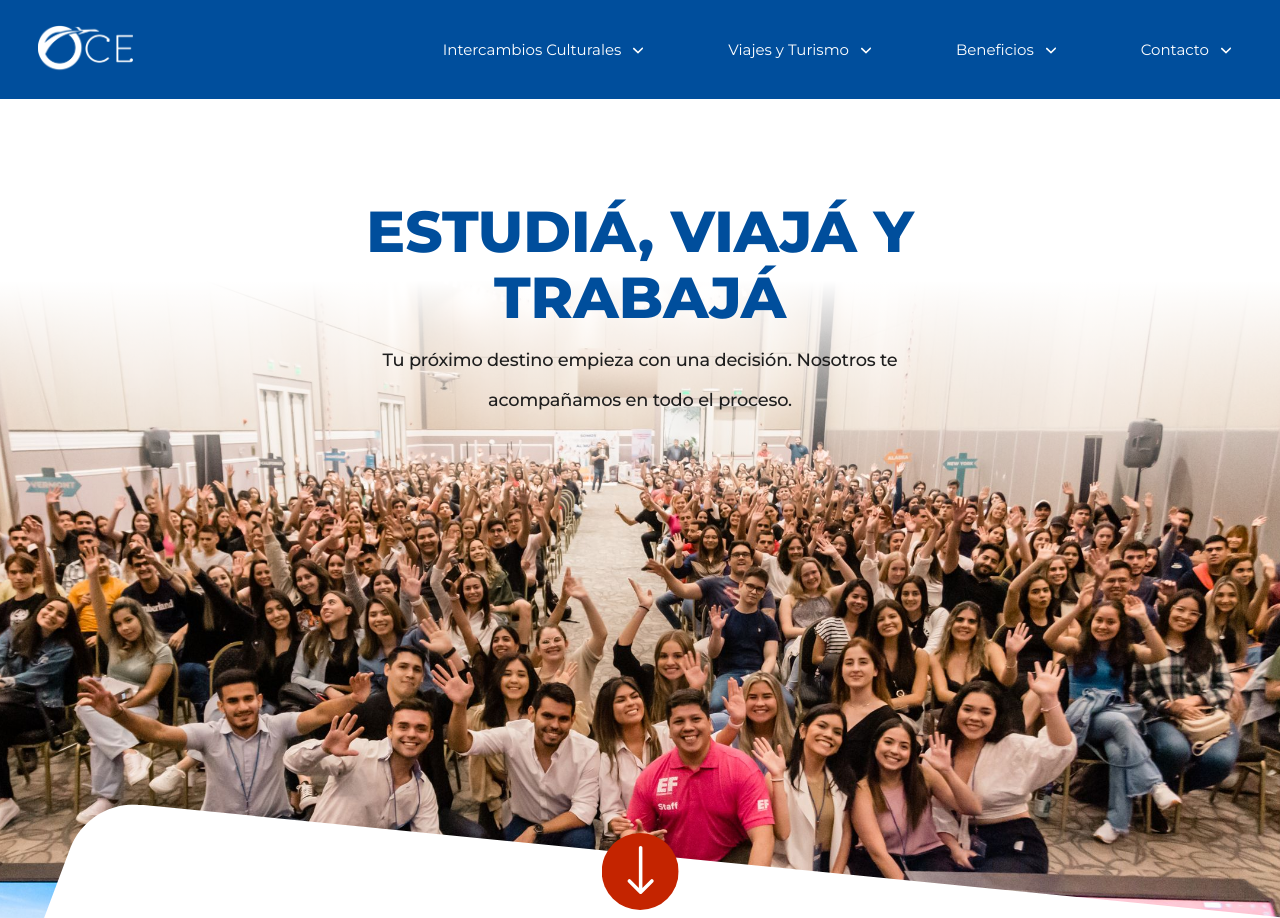
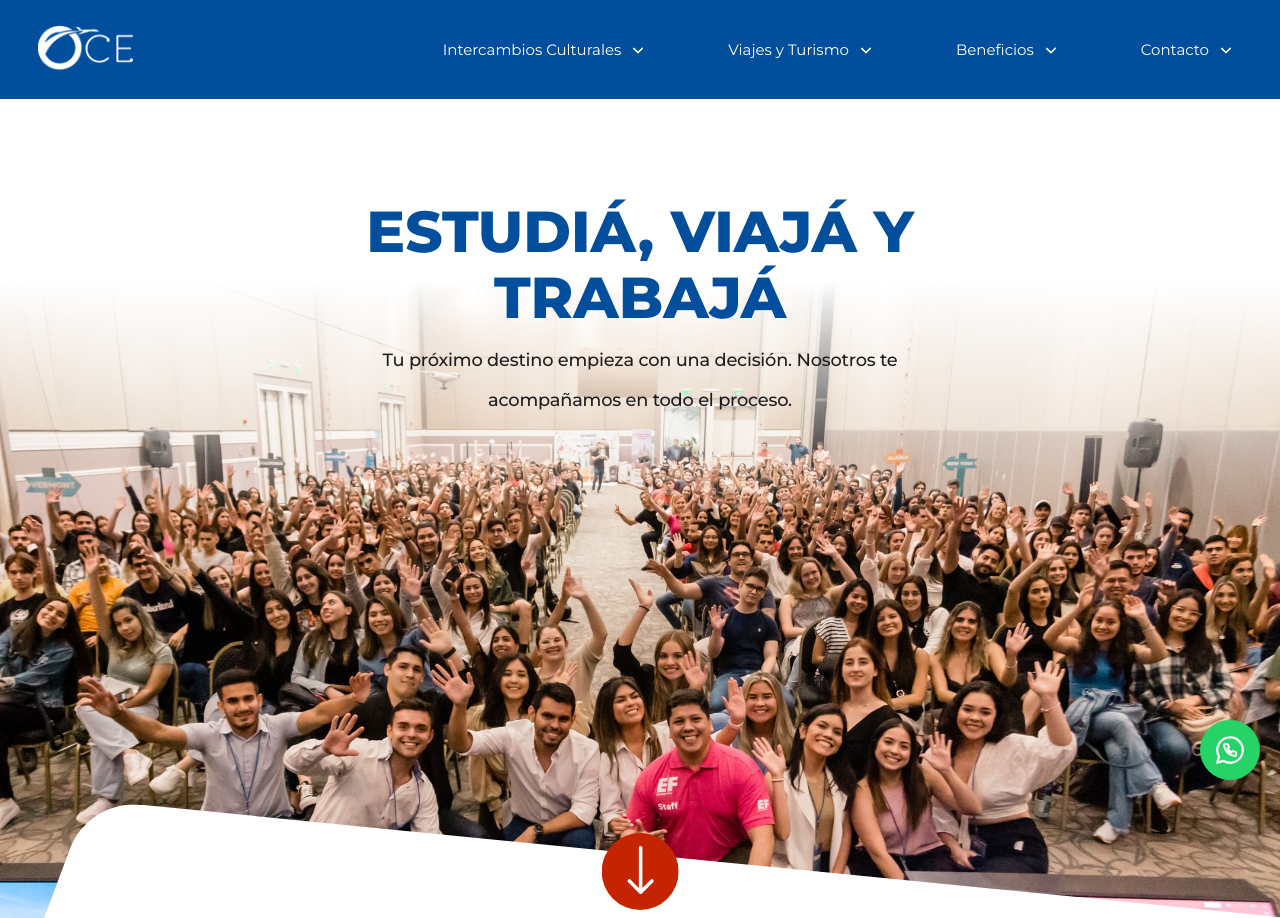
Before and after one commit to maaarc-html/oce, a plain HTML site: page index.html in a window 1280 px wide. Shown: the top 918 px of the page. Drawn offline with Linux system fonts and the light colour scheme.

Commit message:
Botón flotante de WhatsApp en todas las páginas
Co-Authored-By: Claude Sonnet 5.5 <noreply@anthropic.com>

```diff
--- a/css/components.css
+++ b/css/components.css
@@ -54,3 +54,15 @@
   .footer__brand { margin-top: 0; }
 }
 @media (max-width: 560px) { .footer__inner { grid-template-columns: 1fr; } .footer__social:last-child { margin-bottom: 16px; } }
+
+/* Botón flotante de WhatsApp (se inyecta desde js/main.js en todas las páginas) */
+.wa-float {
+  position: fixed; right: 20px; bottom: calc(20px + env(safe-area-inset-bottom, 0px)); z-index: 90;
+  display: grid; place-items: center; width: 60px; height: 60px; border-radius: 50%;
+  background: #25d366; box-shadow: 0 6px 18px rgb(0 0 0 / .28); transition: transform .2s, box-shadow .2s;
+}
+.wa-float:hover, .wa-float:focus-visible { transform: scale(1.08); box-shadow: 0 8px 22px rgb(0 0 0 / .35); }
+.wa-float:focus-visible { outline: 3px solid var(--color-white); outline-offset: 2px; }
+.wa-float img { width: 32px; height: 32px; }
+@media (max-width: 560px) { .wa-float { right: 14px; bottom: calc(14px + env(safe-area-inset-bottom, 0px)); width: 54px; height: 54px; } }
+@media (prefers-reduced-motion: reduce) { .wa-float { transition: none; } }
--- a/js/main.js
+++ b/js/main.js
@@ -15,3 +15,16 @@ document.addEventListener('click', (e) => {
     nav?.querySelectorAll('.nav__item--open').forEach((i) => i.classList.remove('nav__item--open'));
   }
 });
+
+/* Botón flotante de WhatsApp en todas las páginas */
+(() => {
+  if (document.querySelector('.wa-float')) return;
+  const a = document.createElement('a');
+  a.className = 'wa-float';
+  a.href = 'https://wa.me/595986612300';
+  a.target = '_blank';
+  a.rel = 'noopener';
+  a.setAttribute('aria-label', 'Escribinos por WhatsApp');
+  a.innerHTML = '<img src="assets/icons/whatsapp.svg" alt="">';
+  document.body.appendChild(a);
+})();
```
Also changed, not shown: assets/icons/whatsapp.svg (added).
